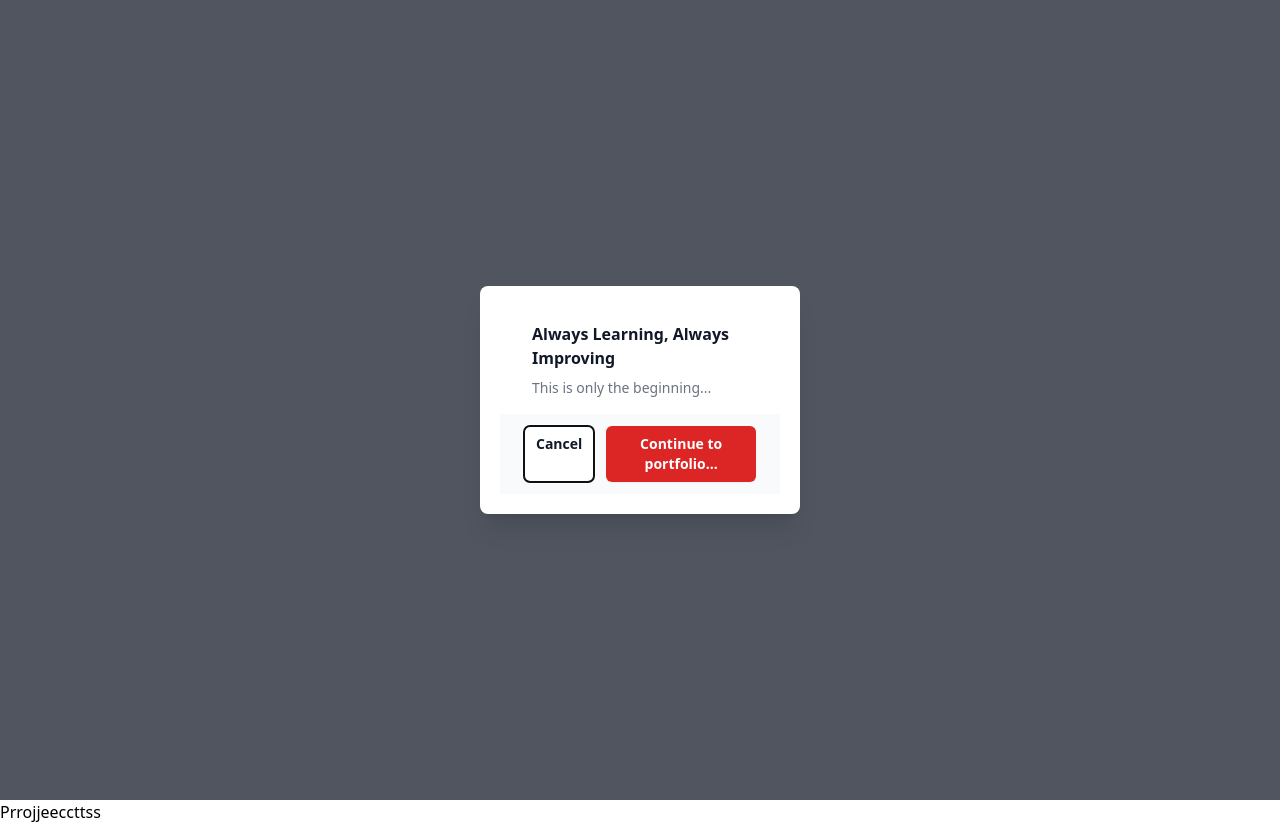
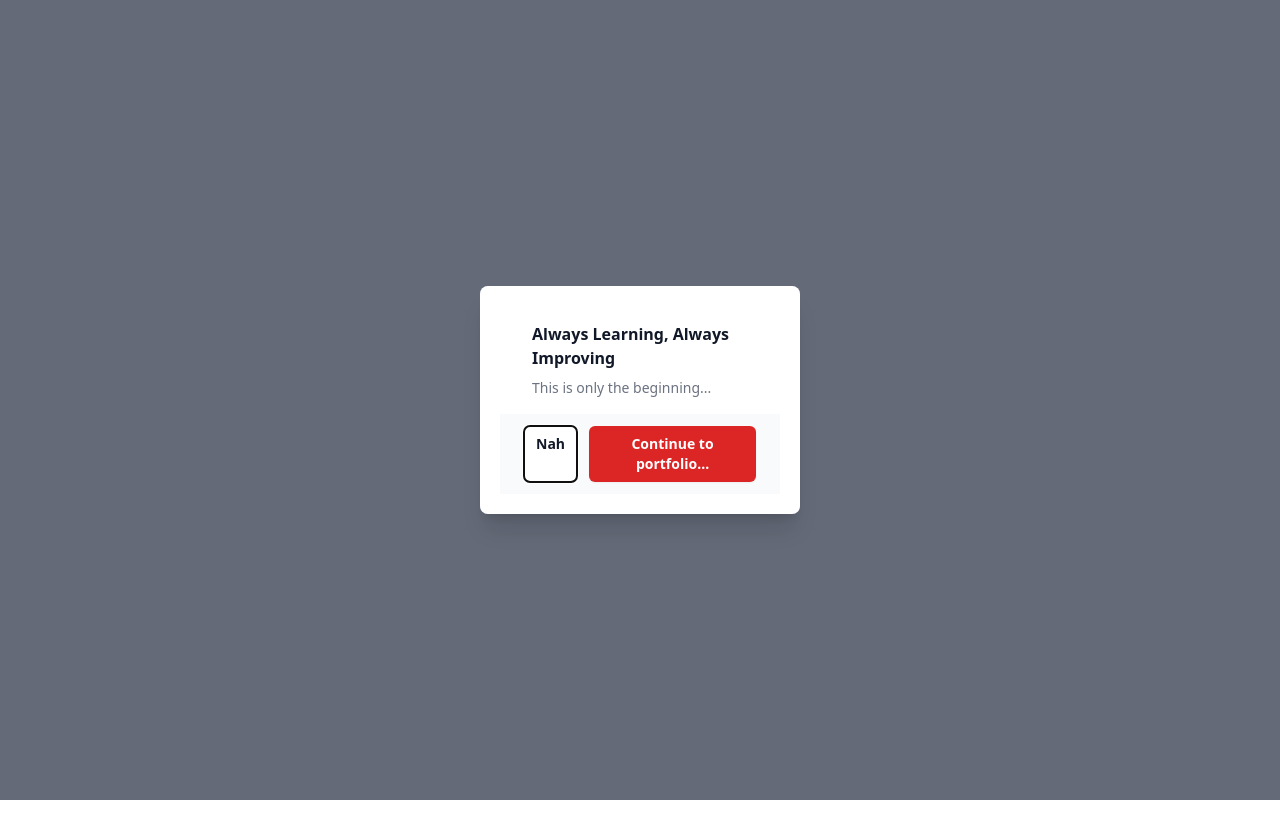
Before and after one commit to galessalazar/gale_salazar, a React (Vite) app in the folder client/: page / in a window 1280 px wide. After the commit the page ends 800 px from the top, so only its background shows below. Built offline with nearby package versions, Linux system fonts and the light colour scheme.

Commit message:
text click works

```diff
--- a/client/src/App.jsx
+++ b/client/src/App.jsx
@@ -1,7 +1,8 @@
 import { useState } from "react";
 
 import Modal from "./components/modal";
-import Projects from "./components/TypeWriterWithSound";
+
+import TypeWriterWithSound from "./components/TypeWriterWithSound";
 
 const App = () => {
   const [open, setOpen] = useState(true);
@@ -18,7 +19,7 @@ const App = () => {
       <div style={colorchange}></div>
 
       <Modal open={open} setOpen={setOpen} />
-      <Projects />
+      <TypeWriterWithSound />
     </>
   );
 };
--- a/client/src/components/TypeWriterWithSound.jsx
+++ b/client/src/components/TypeWriterWithSound.jsx
@@ -1,15 +1,14 @@
 import { useEffect, useState } from "react";
-import "./projects.css";
-
+import "./TypeWriterWithSound.css";
+import Modal from "./modal";
 
 const TypeWriterWithSound = () => {
   const [text, setText] = useState("");
+
   const fullText = "Projects";
 
-  useEffect(() => {
-    const sound = new Audio('../../public/mechanical_keyboard.ogg');
-    console.log(sound);
-
+  const startTyping = () => {
+    const sound = new Audio("../../public/mechanical_keyboard.ogg");
     let index = 0;
 
     const typeLetter = () => {
@@ -23,13 +22,13 @@ const TypeWriterWithSound = () => {
     };
 
     typeLetter();
+  };
+  return (
+    <div>
+      <Modal onContinue={startTyping} />
+      <h1>{text}</h1>
+    </div>
+  );
+};
 
-    return () => {
-        sound.pause();
-        sound.currentTime = 0;
-    };
-  }, [fullText]);
-
-  return <h1>{text}</h1>;
-};
 export default TypeWriterWithSound;
--- a/client/src/components/modal.jsx
+++ b/client/src/components/modal.jsx
@@ -2,10 +2,18 @@
 
 import { useState } from 'react'
 import { Dialog, DialogBackdrop, DialogPanel, DialogTitle } from '@headlessui/react'
-import { ExclamationTriangleIcon } from '@heroicons/react/24/outline'
+import TypeWriterWithSound from './TypeWriterWithSound'
 
-export default function Modal() {
+
+export default function Modal({ onContinue }) {
   const [open, setOpen] = useState(true)
+
+  const handleContinue = () => {
+    // close the modal
+    setOpen(false);
+    // triggers the typing
+    onContinue();
+  }
 
   return (
     <Dialog open={open} onClose={setOpen} className="relative z-10">
@@ -22,9 +30,7 @@ export default function Modal() {
           >
             <div className="bg-white px-4 pb-4 pt-5 sm:p-4 sm:pb-4">
               <div className="sm:flex sm:items-start">
-                {/* <div className="mx-auto flex size-10 shrink-0 items-center justify-center rounded-full bg-red-100 sm:mx-0 sm:size-10">
-                  <ExclamationTriangleIcon aria-hidden="true" className="h-12 w-12 text-red-600" />
-                </div> */}
+
                 <div className="mt-3 text-center sm:ml-4 sm:mt-0 sm:text-left">
                   <DialogTitle as="h3" className="text-base font-semibold text-gray-900">
                     Always Learning, Always Improving
@@ -40,7 +46,7 @@ export default function Modal() {
             <div className="bg-gray-50 px-4 py-3 sm:flex sm:flex-row-reverse sm:px-6">
               <button
                 type="button"
-                onClick={() => setOpen(false)}
+                onClick={handleContinue}
                 className="inline-flex w-full justify-center rounded-md bg-red-600 px-3 py-2 text-sm font-semibold text-white shadow-sm hover:bg-red-500 sm:ml-3 sm:w-auto"
               >
                 Continue to portfolio...
@@ -51,7 +57,7 @@ export default function Modal() {
                 onClick={() => setOpen(false)}
                 className="mt-3 inline-flex w-full justify-center rounded-md bg-white px-3 py-2 text-sm font-semibold text-gray-900 shadow-sm ring-1 ring-inset ring-gray-300 hover:bg-gray-50 sm:mt-0 sm:w-auto"
               >
-                Cancel
+                Nah
               </button>
             </div>
           </DialogPanel>
```
Also changed, not shown: client/src/components/TypeWriterWithSound.css (renamed from client/src/components/projects.css).
